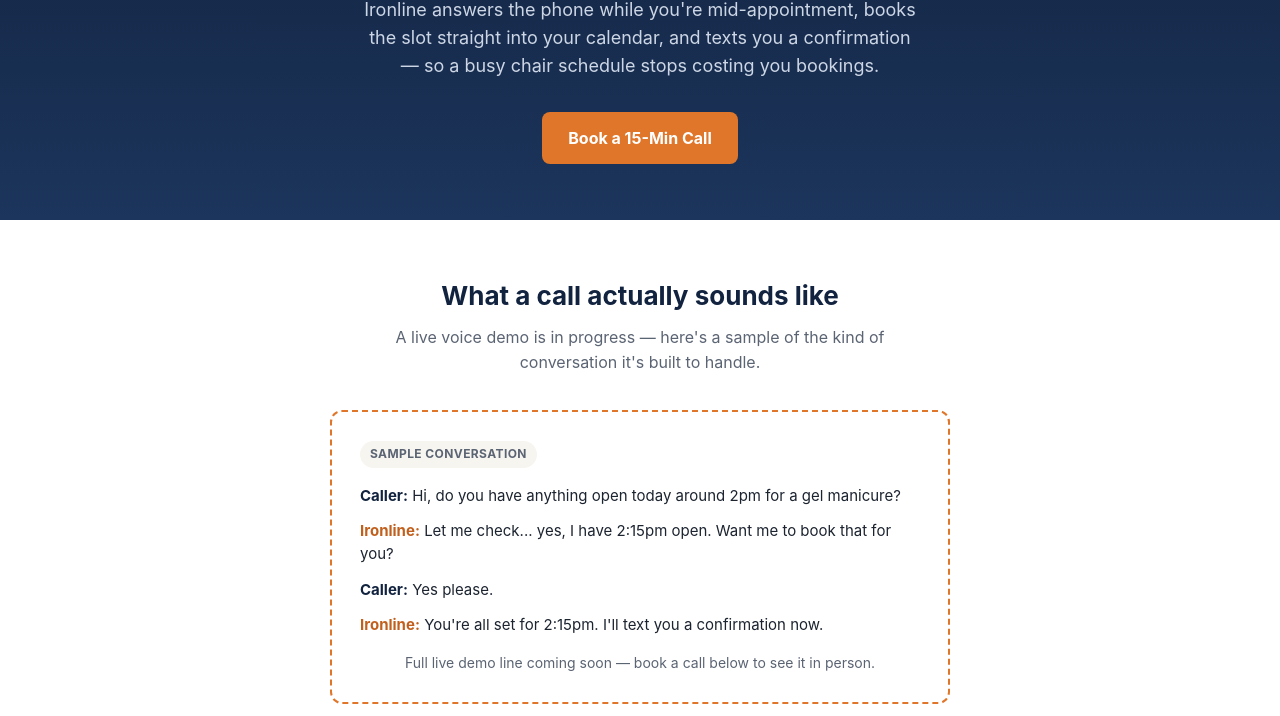
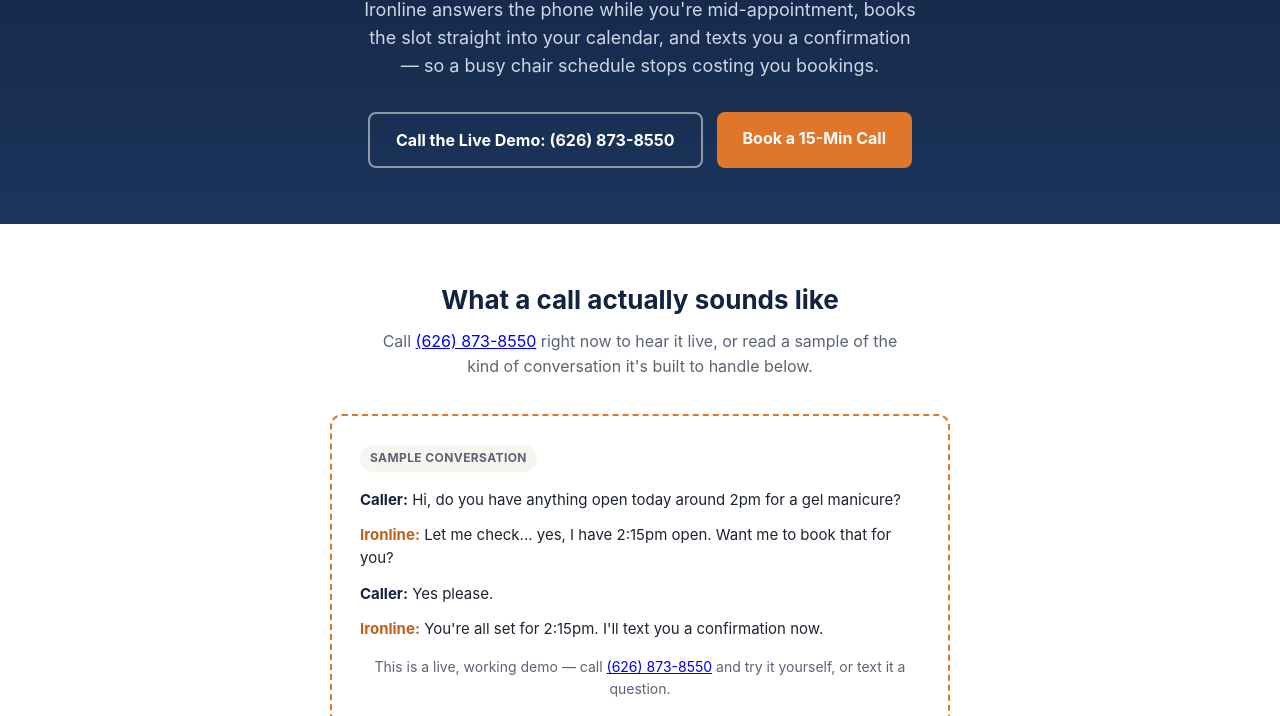
Before and after one commit to sallyharrington890-crypto/ironline-site, a plain HTML site: page index.html in a window 1280 px wide. Shown: the part 236-952 px from the top of the page. Drawn offline with Linux system fonts and the light colour scheme; a script that the page names is missing.

Commit message:
Update index.html

```diff
--- a/index.html
+++ b/index.html
@@ -206,6 +206,7 @@
     <h1>Every missed call is a client you never see again.</h1>
     <p class="sub">Ironline answers the phone while you're mid-appointment, books the slot straight into your calendar, and texts you a confirmation — so a busy chair schedule stops costing you bookings.</p>
     <div class="cta-row">
+      <a href="tel:+16268738550" class="btn btn-secondary">Call the Live Demo: (626) 873-8550</a>
       <a href="https://api.leadconnectorhq.com/widget/booking/J5cymxyU3rgm11F6Yvov" class="btn btn-primary">Book a 15-Min Call</a>
     </div>
   </div>
@@ -214,7 +215,7 @@
 <section class="alt">
   <div class="wrap">
     <h2>What a call actually sounds like</h2>
-    <p class="section-sub">A live voice demo is in progress — here's a sample of the kind of conversation it's built to handle.</p>
+    <p class="section-sub">Call <a href="tel:+16268738550">(626) 873-8550</a> right now to hear it live, or read a sample of the kind of conversation it's built to handle below.</p>
     <div class="demo-box">
       <span class="tag-note">Sample conversation</span>
       <div class="transcript">
@@ -223,7 +224,7 @@
         <div class="line"><span class="who">Caller:</span> Yes please.</div>
         <div class="line"><span class="who ai">Ironline:</span> You're all set for 2:15pm. I'll text you a confirmation now.</div>
       </div>
-      <p class="note">Full live demo line coming soon — book a call below to see it in person.</p>
+      <p class="note">This is a live, working demo — call <a href="tel:+16268738550">(626) 873-8550</a> and try it yourself, or text it a question.</p>
     </div>
   </div>
 </section>
```
